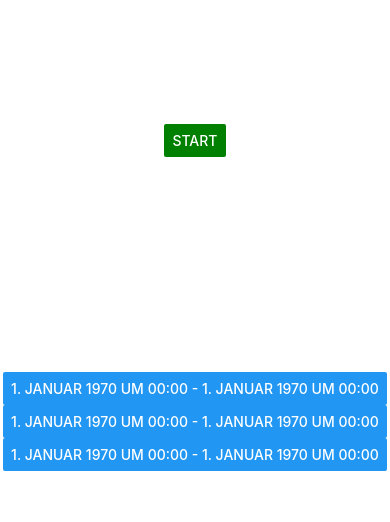
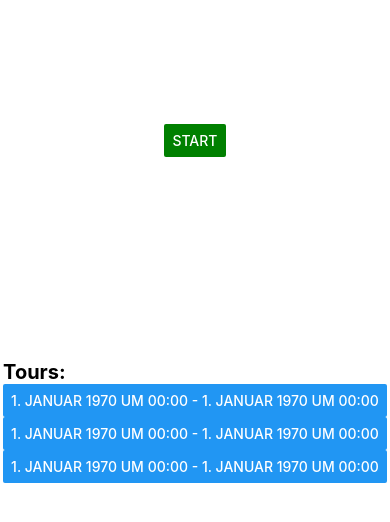
Before and after one commit to scray/logbook-app, a React Native app in the folder frontend/: screen / in a window 390 px wide. Shown: the top 522 px of the page. Built offline with nearby package versions, Linux system fonts and the light colour scheme.

Commit message:
#1 style: added headline to tourlist

```diff
--- a/frontend/components/tourlist/Tourlist.tsx
+++ b/frontend/components/tourlist/Tourlist.tsx
@@ -34,6 +34,9 @@ export default function Tourlist({
                     <Text> {"Time: " + new Date(currentTour.waypoints[0].getTimestamp()).toLocaleDateString("de-DE", options) + " - " + new Date(currentTour.waypoints[currentTour.waypoints.length - 1].getTimestamp()).toLocaleDateString("de-DE", options)} </Text>
                 </View>
             ) : (
+                <View>
+                    <Text style={styles.headline}>Tours: </Text>
+                    {
                         tours.map((tour, index) => {
                             let date1 = new Date(tour.waypoints[0].getTimestamp()).toLocaleDateString("de-DE", options)
                             let date2 = new Date(tour.waypoints[tour.waypoints.length - 1].getTimestamp()).toLocaleDateString("de-DE", options)
@@ -48,6 +51,8 @@ export default function Tourlist({
                             )
 
                         })
+                    }
+                </View>
             )}
         </View>
     )
@@ -63,4 +68,8 @@ const styles = StyleSheet.create({
         alignItems: 'center',
         justifyContent: 'center',
     },
+    headline: {
+        fontSize: 20,
+        fontWeight: 'bold',
+    }
 });
```
Lines whose indentation alone changed are shown as unchanged.
